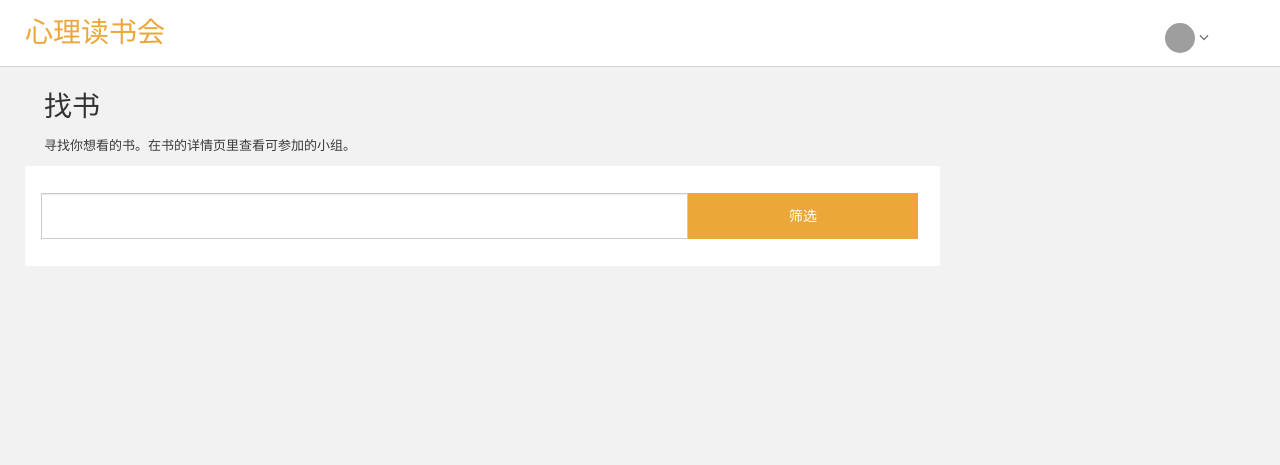
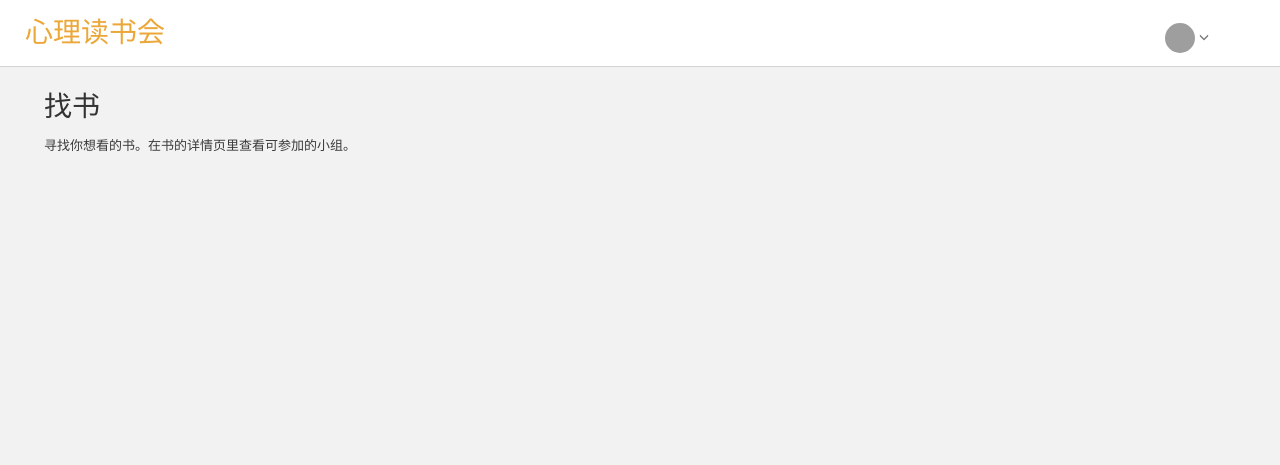
Before and after one commit to xinlireading/xinlireading-server, a Django app: template xinlireading/templates/xinlireading/books.html in a window 1280 px wide. Shown: the top 465 px of the page. Run offline with Django 3.2, Linux system fonts and the light colour scheme; the template is opened without the code that fills it, so the values that code supplies are empty; some libraries are stand-ins or nearby versions; grey boxes are pictures that could not be loaded.

Commit message:
remove the search input from the books input.

```diff
--- a/xinlireading/templates/xinlireading/books.html
+++ b/xinlireading/templates/xinlireading/books.html
@@ -12,14 +12,14 @@
 <div class="container-fluid">
     <div class="row">
         <div class="col-md-9" style="height:800px">
-            <div style="background-color:white; height:100px;padding-top:27px">
+            <!-- <div style="background-color:white; height:100px;padding-top:27px">
                 <div style="float:left; width:calc(100% - 250px - 16px - 2px); margin-left:16px; margin-right:0px">
                     <input class="form-control" style="height:46px; border-radius: 0px" />
                 </div>
                 <div style="width:250px; float:left">
                     <button type="button" class="btn btn-primary btn-primary-custom" style="width:230px; height:46px;border-width:0px">筛选</button>
                 </div>
-            </div>
+            </div> -->
 
             <ul style="margin-top:25px">
                 {% for book in books %}
```
